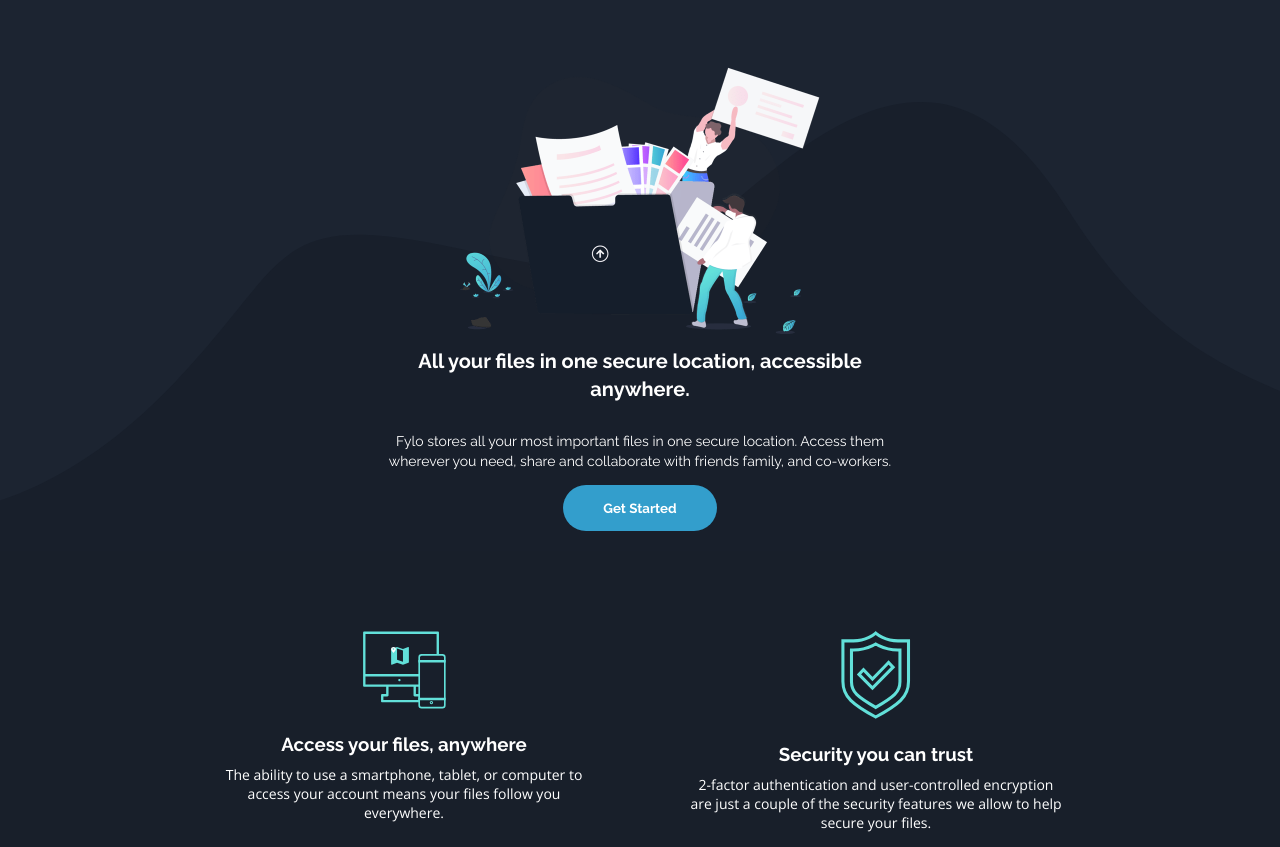
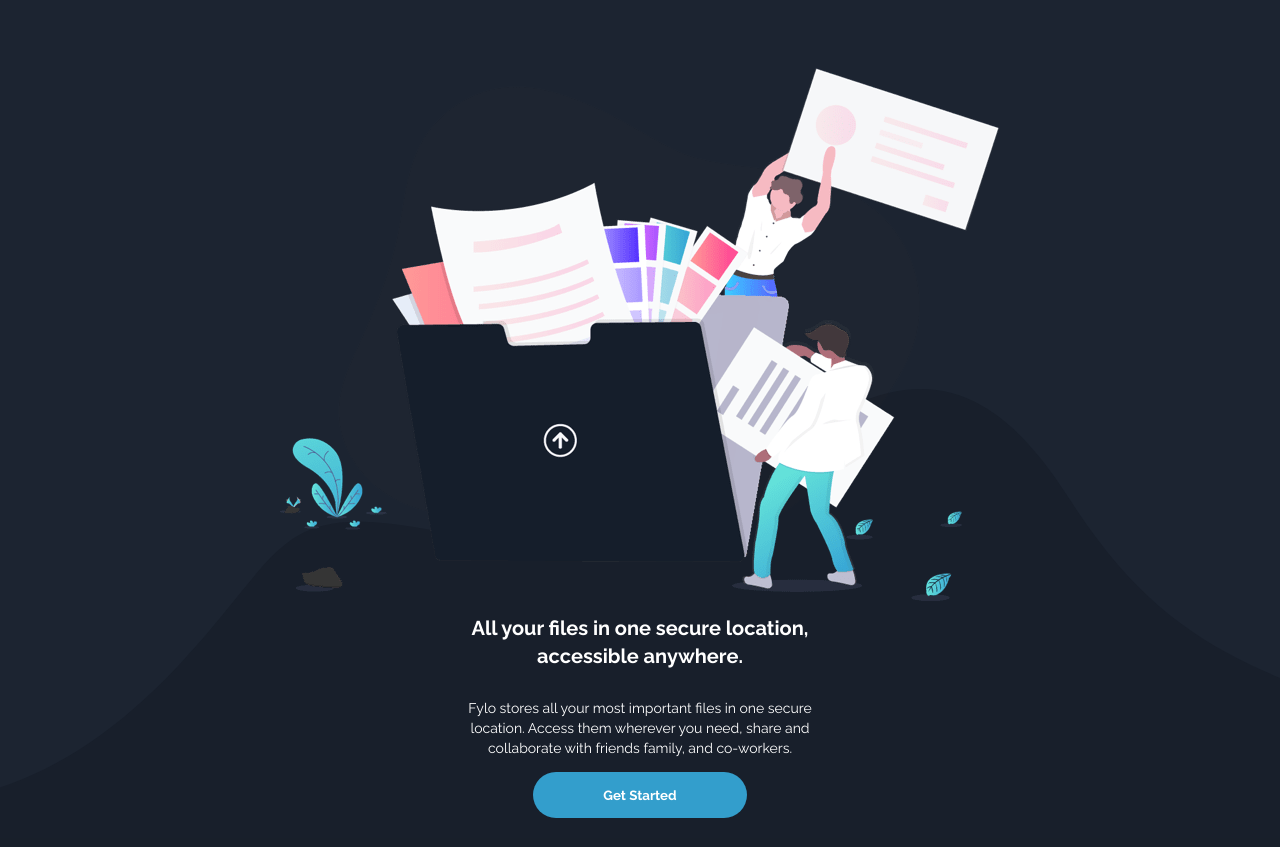
Before and after one commit to kiararose/fm-fylo-dark-theme-landing-page, a plain HTML site: page index.html in a window 1280 px wide. Shown: the part 105-952 px from the top of the page. Drawn offline with nearby package versions, Linux system fonts and the light colour scheme.

Commit message:
It's a prank di pa tapos lol WIP

```diff
--- a/index.html
+++ b/index.html
@@ -34,6 +34,7 @@
                     <figure class="first__illustration">
                         <img src="images/illustration-intro.png" alt="">
                     </figure>
+                    <div class="first__description">
                         <h1>All your files in one secure location, accessible anywhere.</h1>
                         <p>
                             Fylo stores all your most important files in one secure location.
@@ -41,6 +42,8 @@
                             family, and co-workers.
                         </p>
                         <button class="button">Get Started</button>
+                    </div>
+
                 </div>
             </div>
             <div class="main-content__wrapper2">
--- a/styles.scss
+++ b/styles.scss
@@ -148,20 +148,17 @@
             .main-content__first {
                 display: flex;
                 flex-direction: column;
-                //width: 100%;
-                height: 100%;
                 padding: 20px;
                 font-family: $header-font;
                 text-align: center;
                 align-items: center;
 
                 @media (min-width: 768px) {
-                    width: 40%;
                     margin: auto;
                 }
 
-                @media (min-width: 1440px) {
-                    width: 30%;
+                @media (min-width: 1024) {
+                    //width: 100%;
                 }
 
                 .first__illustration {
@@ -173,11 +170,34 @@
                         width: 360px;
                         height: 267px;
                     }
+
+                    @media (min-width:1024px) {
+                        width: 720px;
+                        height: 534px;
+                    }
                 }
 
                 .first__illustration > img {
                     width: 100%;
                     height: 100;
+                }
+
+                .first__description {
+                    display: flex;
+                    flex-direction: column;
+                    align-items: center;
+                    width: 100%;
+
+                    @media (min-width: 768px) {
+                        width: 50%;
+                    }
+
+                    @media (min-width: 1024px) {
+                        width: 40%;
+                    }
+
+                    @media (min-width: 1280px) {
+                        width: 30%;
                     }
 
                     h1 {
@@ -191,13 +211,19 @@
                         font-size: 14px;
                         line-height: 20px;
                     }
+
+                    .button {
+                        width: unset;
+                        padding: 15px 70px;
+                    }
+                }
             }
         }
 
         .main-content__wrapper2 {
             display: flex;
             flex-flow: column wrap;
-            padding: 30px 20px;
+            padding: 50px 20px;
             background-color: hsl(218, 28%, 13%);
 
             @media (min-width: 768px) {
@@ -272,8 +298,8 @@
                 }
 
                 @media (min-width: 1024px) {
-                    width: 345px;
-                    height: 256px;
+                    width: 615px;
+                    height: 465px;
                 }
 
                 @media (min-width: 1280px) {
```
Also changed, not shown: styles.css, 1 other file. Lines whose indentation alone changed are shown as unchanged.
